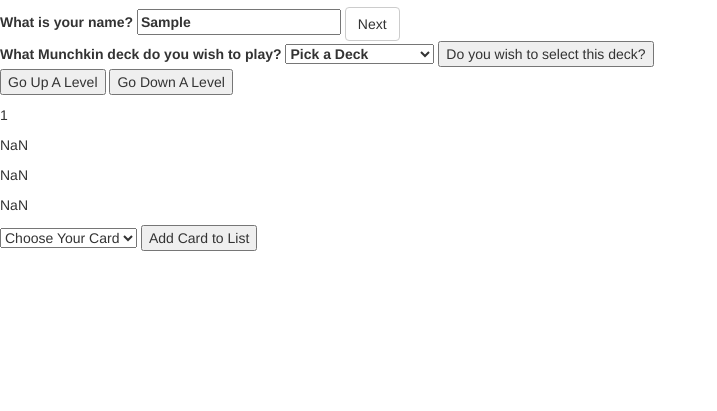
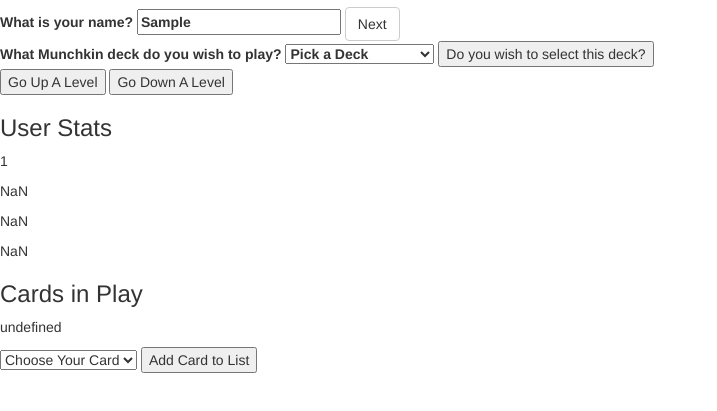
Before and after one commit to VeritasX/Munchkin-Character-Strength-and-Level-Calculator, a website: page index.html in a window 1280 px wide. Both pictures are taken after typing "Sample" into the empty fields and a click on the button "Add Card to List". Shown: the part 63-474 px from the top of the page, without its empty margins (0-717 px from the left). Drawn offline with nearby package versions, Linux system fonts and the light colour scheme.

Commit message:
wired up the cards in play feature to the userRefresh method

```diff
--- a/index.html
+++ b/index.html
@@ -35,11 +35,14 @@
     <button type="button" id="goDownALevel" onclick="goDownALevel(); setUpDecks.userRefresh();">Go Down A Level</button>
 </section>
 <section class="stats">
+    <h3>User Stats</h3>
 <!-- This will contain the users Stats -->
 
 </section>
 
 <section class="CardsInPlay">
+            <h3>Cards in Play</h3>
+
     <!--This will Contain all the cards in play-->
 </section>
 
--- a/js/uimethods.js
+++ b/js/uimethods.js
@@ -9,13 +9,17 @@
     userRefresh: function(){
 
         $('.userDisplay').remove();
+        $('.userCards').remove();
             $('.stats').append('<div class="userDisplay"></div>');
-
+        $('.CardsInPlay').append('<div class="userCards"></div>');
             for(var stat in userStats){
-                if(userStats[stat] !== userStats.gear) {
+                if(userStats[stat] !== userStats.gear){
                     $('.userDisplay').append('<p>' + userStats[stat] + '</p>');
-                }
-            }
+                };
+            };
+            for(var i =0; i < userDeck.length; i++){
+                $('.userCards').append('<p>' + userDeck[i].cardName +'</p>');
+            };
         },
 
     legends:legends()
```
